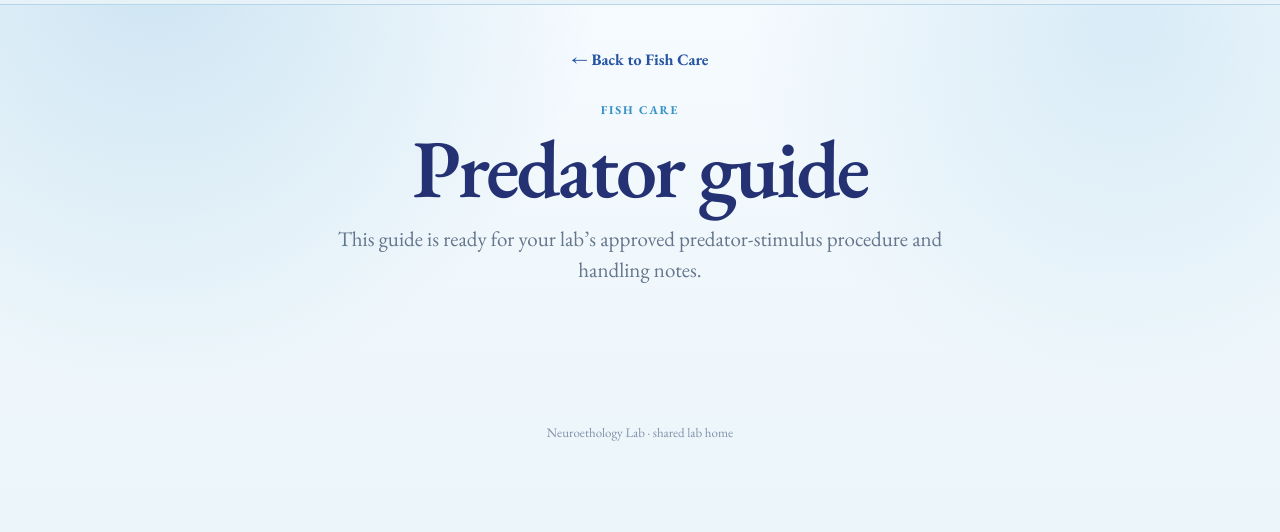
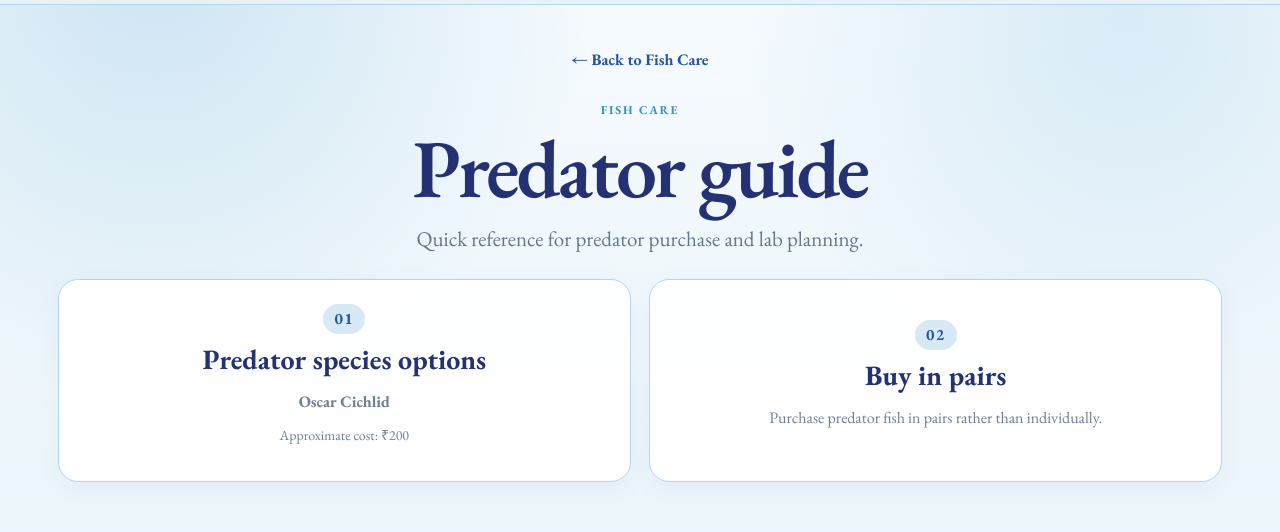
Before and after one commit to asmiaggarwalug2023-alt/neuroethology-lab, a Next.js app: page /fish-care/predator-guide in a window 1280 px wide. Shown: the part 129-661 px from the top of the page. Built offline with nearby package versions, Linux system fonts and the light colour scheme; no server answers.

Commit message:
Add predator species and pair purchase guidance

```diff
--- a/app/fish-care/predator-guide/page.tsx
+++ b/app/fish-care/predator-guide/page.tsx
@@ -1,2 +1,30 @@
 import Link from "next/link";
-export default function PredatorGuide(){return <><Link href="/fish-care" className="text-link">← Back to Fish Care</Link><section className="guide-hero"><span className="eyebrow">FISH CARE</span><h1 className="page-title">Predator guide</h1><p className="hero-copy">This guide is ready for your lab’s approved predator-stimulus procedure and handling notes.</p></section></>}
+
+export default function PredatorGuide(){
+  return (
+    <>
+      <Link href="/fish-care" className="text-link">← Back to Fish Care</Link>
+
+      <section className="guide-hero">
+        <span className="eyebrow">FISH CARE</span>
+        <h1 className="page-title">Predator guide</h1>
+        <p className="hero-copy">Quick reference for predator purchase and lab planning.</p>
+      </section>
+
+      <div className="guide-grid">
+        <section className="card guide-card">
+          <span className="step-number">01</span>
+          <h2>Predator species options</h2>
+          <p><strong>Oscar Cichlid</strong></p>
+          <p className="small">Approximate cost: ₹200</p>
+        </section>
+
+        <section className="card guide-card">
+          <span className="step-number">02</span>
+          <h2>Buy in pairs</h2>
+          <p>Purchase predator fish in pairs rather than individually.</p>
+        </section>
+      </div>
+    </>
+  );
+}
```
